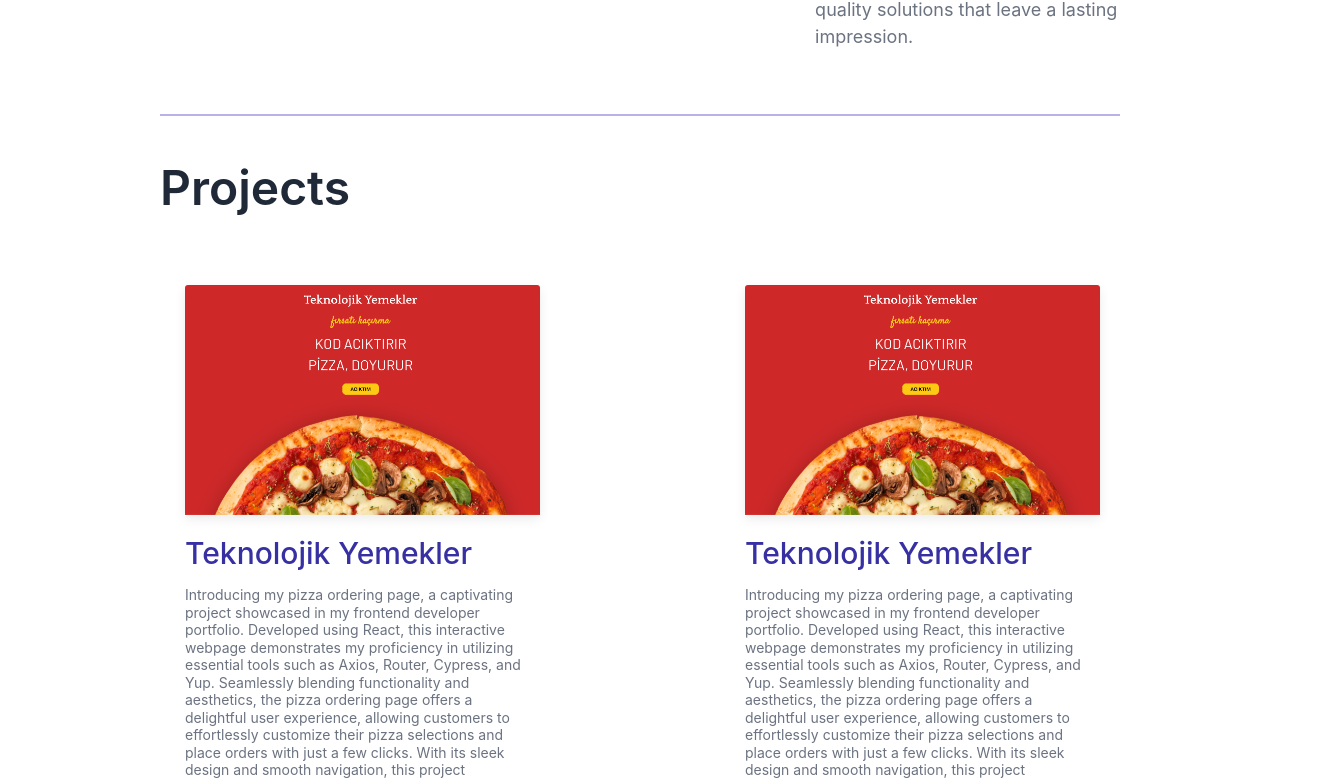
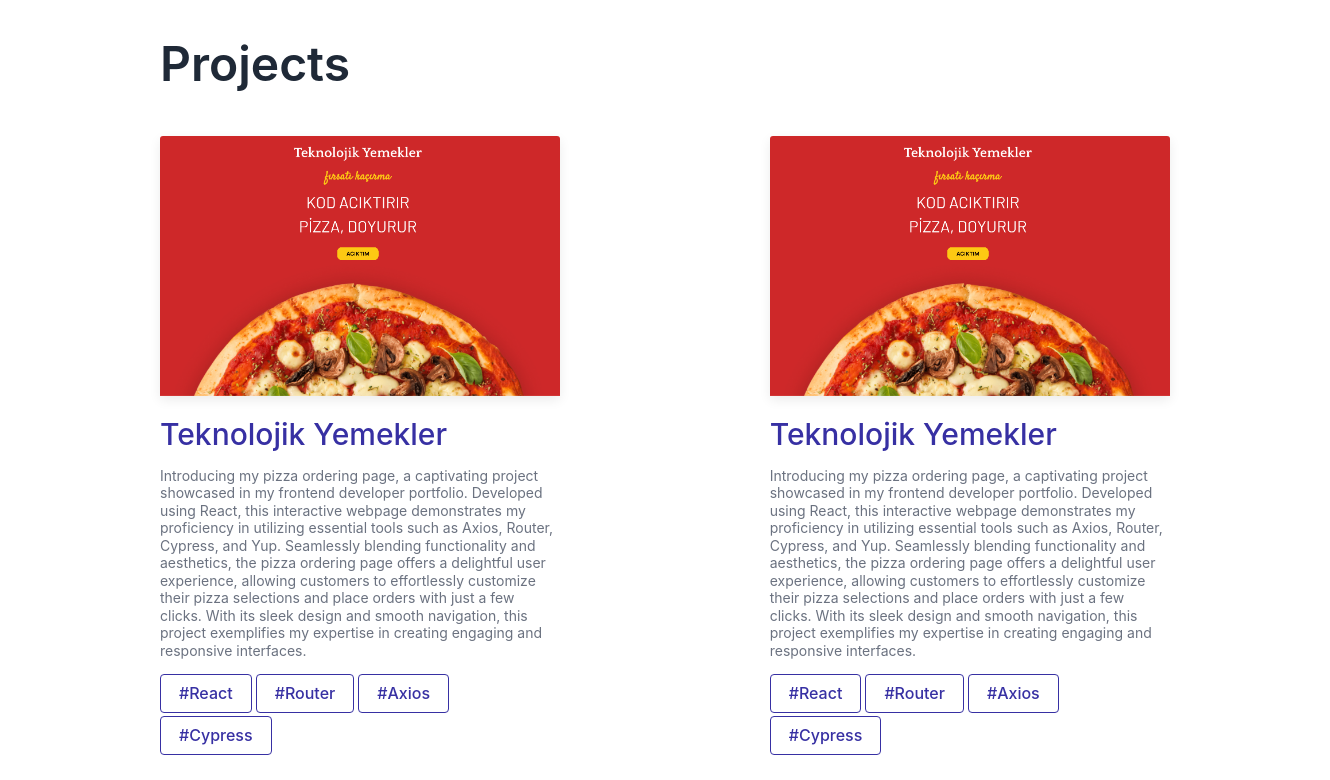
Before and after one commit to ibrahimfevzi/personal-portfolio, a React (Create React App) app: page / in a window 1280 px wide. Shown: the part 2273-3053 px from the top of the page, 1330 px wide, since content can reach past the window. Built offline with nearby package versions, Linux system fonts and the light colour scheme; a web font is replaced by a local one.

Commit message:
responsive

```diff
--- a/src/App.css
+++ b/src/App.css
@@ -1,5 +1,5 @@
 .App {
-  width: auto;
+  width: fit-content;
   text-align: center;
   padding-top: 2rem;
 }
@@ -480,10 +480,6 @@
   padding: 0;
 }
 
-.card:hover {
-  box-shadow: 0 0 11px rgba(33, 33, 33, 0.2);
-}
-
 .list-group {
   margin-top: 15px;
   display: flex;
@@ -587,9 +583,14 @@ footer p {
 }
 
 /* Telefona özgü stil */
+
 @media screen and (max-width: 767px) {
   .modeSwitch {
     justify-content: center;
+  }
+
+  #modeText2 {
+    display: none;
   }
 
   .header-body {
@@ -599,6 +600,7 @@ footer p {
   .headerLinks {
     flex-direction: column;
     justify-content: center;
+    align-items: center;
   }
 
   .headerLinks a {
@@ -675,10 +677,17 @@ footer p {
 
   .projectItems {
     flex-direction: column;
+    align-items: center;
   }
 
   .card {
     margin-bottom: 2rem;
+  }
+
+  .contactInfo {
+    flex-direction: column;
+    align-items: center;
+    padding-bottom: 2rem;
   }
 }
 
@@ -687,13 +696,16 @@ footer p {
   .modeSwitch {
     justify-content: center;
   }
-
+  #modeText2 {
+    display: none;
+  }
   .header-body {
     padding: 0 5rem;
   }
 
   .headerLinks {
     justify-content: center;
+    align-items: center;
   }
 
   .introContent {
@@ -760,10 +772,16 @@ footer p {
 
   .projectItems {
     flex-direction: column;
+    align-items: center;
   }
 
   .card {
     margin-bottom: 2rem;
+  }
+  .contactInfo {
+    flex-direction: column;
+    align-items: center;
+    padding-bottom: 2rem;
   }
 }
 
@@ -772,6 +790,8 @@ footer p {
 .dark-mode {
   background-color: #252128;
   color: #fff;
+  width: fit-content;
+  text-align: center;
 }
 
 .dark-mode .card {
@@ -805,6 +825,9 @@ footer p {
   background: #4731d3;
 }
 
+.dark-mode .headerLinks {
+  text-align: center;
+}
 .dark-mode .headerLinks a {
   text-decoration: none;
   color: #6b7280;
--- a/src/components/Cards.js
+++ b/src/components/Cards.js
@@ -6,12 +6,20 @@ import { pizzaStoreText } from "../contents/contents";
 const Cards = ({ darkMode }) => {
   return (
     <div className="cardContainer">
-      <Card style={{ width: "25rem", minHeight: "575px", border: "none" }}>
+      <Card
+        style={{
+          width: "25rem",
+          minHeight: "585px",
+          border: "none",
+          margin: "0px 0px 0px 0px",
+          padding: "0px 0px 0px 0px",
+        }}
+      >
         <Card.Img
           variant="top"
           src={Pizza}
           style={{
-            width: "355px",
+            width: "auto",
             height: "auto",
             boxShadow: "rgba(0, 0, 0, 0.08) 0px 4px 12px",
           }}
--- a/src/components/ModeSwitch.js
+++ b/src/components/ModeSwitch.js
@@ -27,7 +27,9 @@ const ModeSwitch = ({ handleToggle }) => {
         <span className="slider round"></span>
       </label>
       <div className="modeText">{darkMode ? "DARK MODE" : "LIGHT MODE"}</div>
-      <div className="modeText">|</div>
+      <div id="modeText2" className="modeText">
+        |
+      </div>
       <div className="modeText">
         <span id="lang">TÜRKÇE</span>'YE GEÇ
       </div>
```
